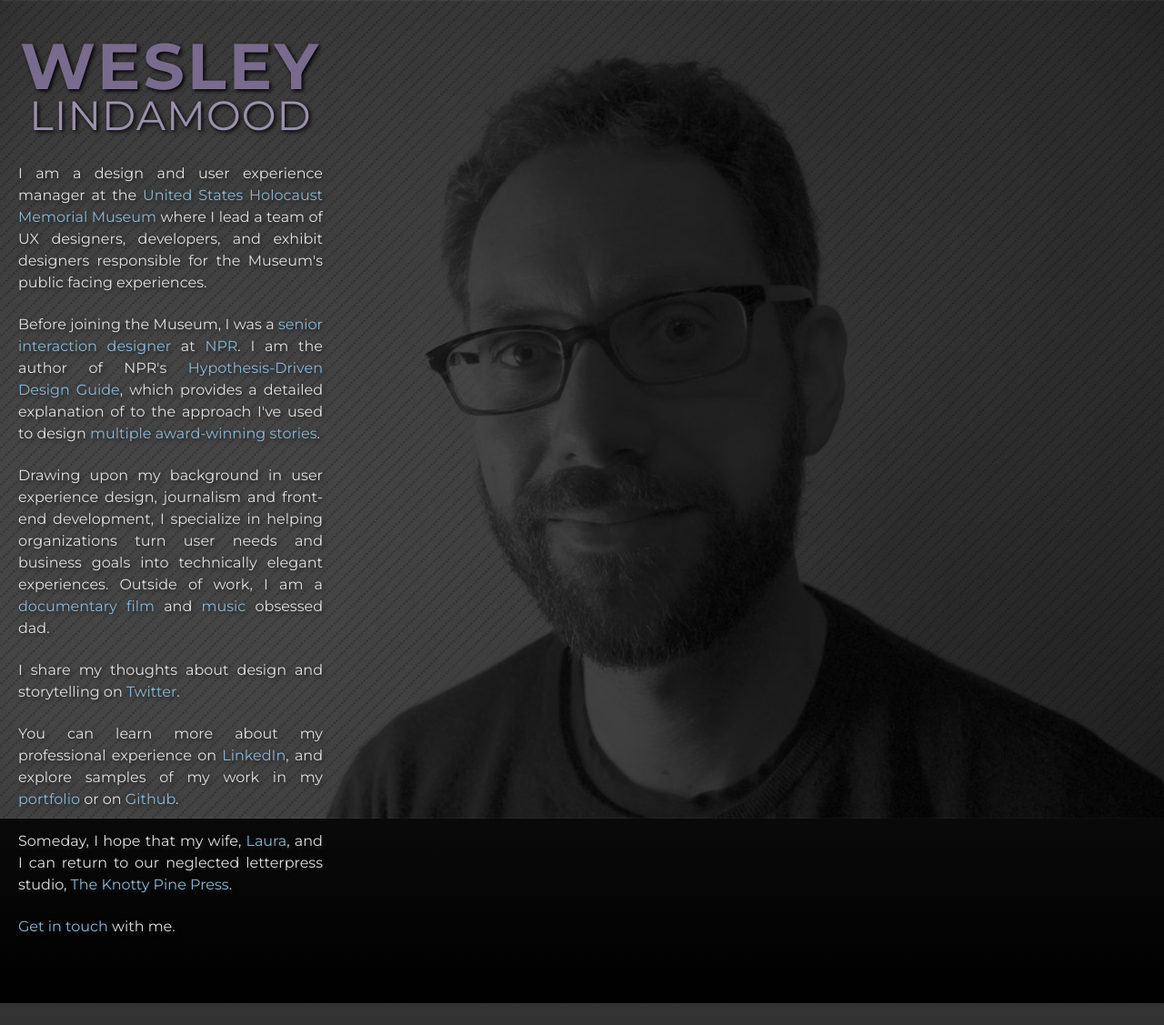
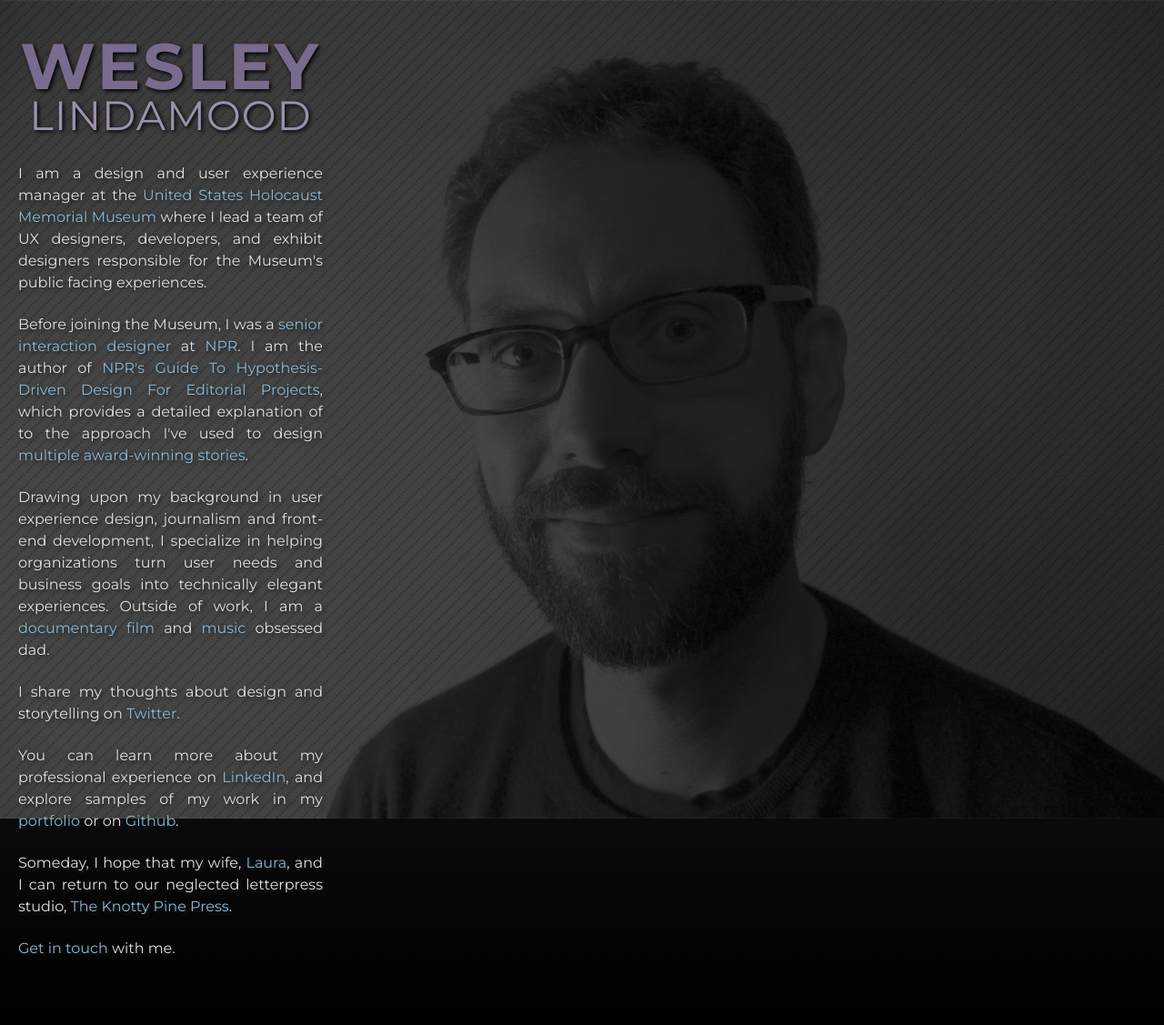
Before and after one commit to lindamood/lindamood.github.io, a Jekyll site: the page index.html, which Jekyll copies as it is, in a window 1280 px wide. Shown: the whole page at 91% size. Built offline with Jekyll 4.4.1, drawn with Linux system fonts in a browser that asks for light colours; nearby versions of some CDN libraries; before the commit the page ends 1103 px from its top, so only the background shows below that.

Commit message:
Update index.html
updating guide title

```diff
--- a/index.html
+++ b/index.html
@@ -27,7 +27,7 @@
 
     <p>I am a design and user experience manager at the <a href="https://www.ushmm.org/">United States Holocaust Memorial Museum</a> where I lead a team of UX designers, developers, and exhibit designers responsible for the Museum's public facing experiences.</p>
 
-    <p>Before joining the Museum, I was a <a href="https://twitter.com/nprviz">senior interaction designer</a> at <a href="https://npr.org">NPR</a>. I am the author of NPR's <a href="https://training.npr.org/2018/06/25/take-our-playbook-nprs-guide-to-building-immersive-storytelling-projects/">Hypothesis-Driven Design Guide</a>, which provides a detailed explanation of to the approach I've used to design <a href="https://apps.npr.org/lookatthis/posts/publichousing/">multiple</a> <a href="http://apps.npr.org/tshirt/#/title">award-winning</a> <a href="http://apps.npr.org/lookatthis/posts/brazil/">stories</a>.</p>
+    <p>Before joining the Museum, I was a <a href="https://twitter.com/nprviz">senior interaction designer</a> at <a href="https://npr.org">NPR</a>. I am the author of <a href="https://training.npr.org/2018/06/25/take-our-playbook-nprs-guide-to-building-immersive-storytelling-projects/">NPR's Guide To Hypothesis-Driven Design For Editorial Projects</a>, which provides a detailed explanation of to the approach I've used to design <a href="https://apps.npr.org/lookatthis/posts/publichousing/">multiple</a> <a href="http://apps.npr.org/tshirt/#/title">award-winning</a> <a href="http://apps.npr.org/lookatthis/posts/brazil/">stories</a>.</p>
 
     <p>Drawing upon my background in user experience design, journalism and front-end development, I specialize in helping organizations turn user needs and business goals into technically elegant experiences. Outside of work, I am a <a href="http://letterboxd.com/lindamood/list/recommended-documentaries/">documentary film</a> and <a href="https://itunes.apple.com/profile/lindamood/">music</a> obsessed dad. </p>
 
```
